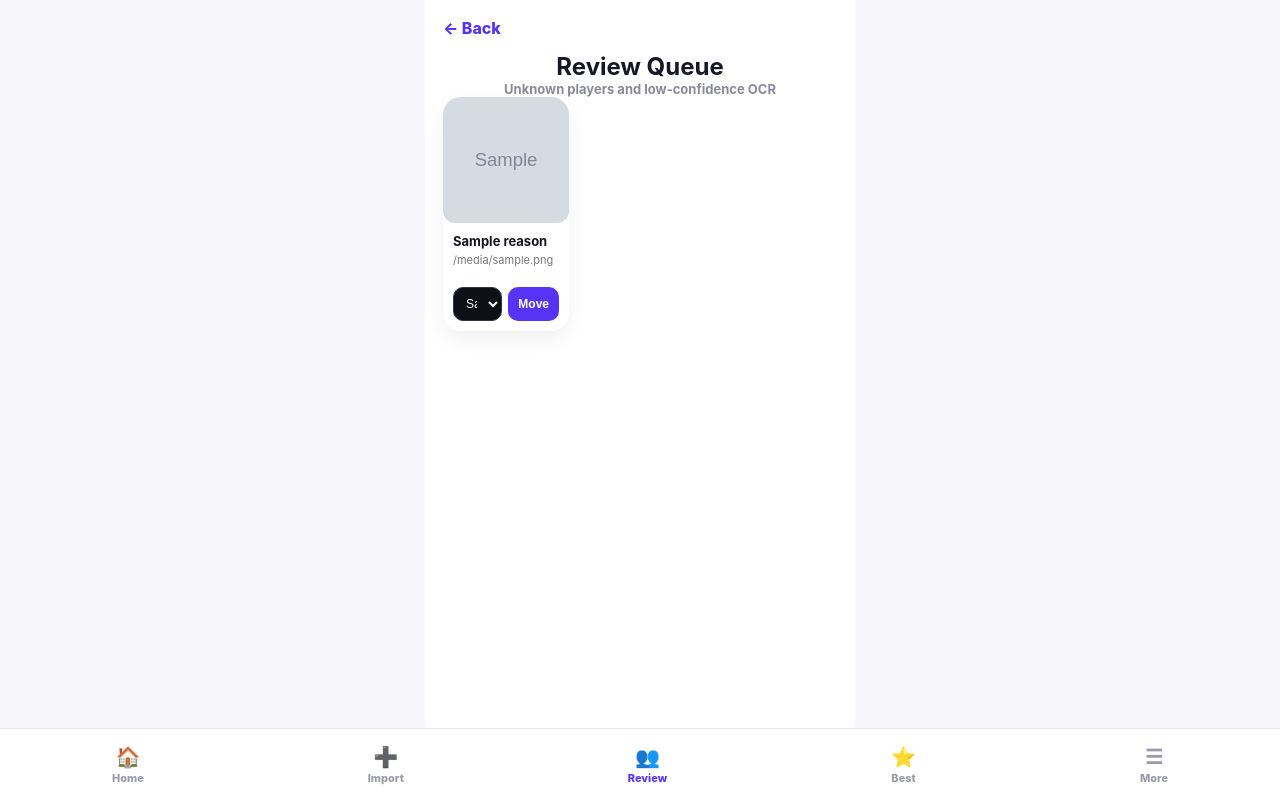
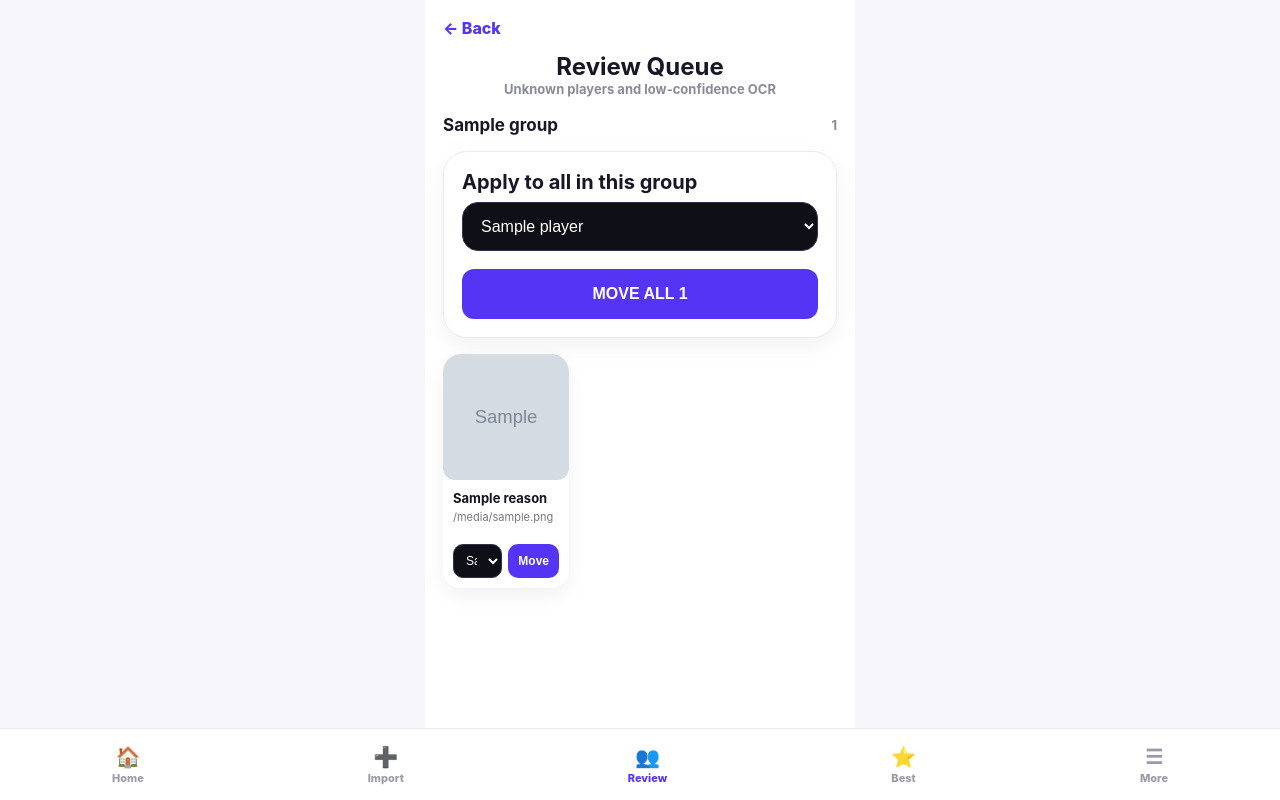
Before and after one commit to jonathanhorton3637/diamondvision-app, a Flask app: template templates/review.html in a window 1280 px wide. Run offline with Flask 3, Linux system fonts and the light colour scheme; the template is opened without the code that fills it: most values are stand-ins (such as "Sample title", 1, 10 or a date in 2020); grey boxes marked "Sample" are stand-in pictures.

Commit message:
Add Review Assistant group move

```diff
--- a/app.py
+++ b/app.py
@@ -605,7 +605,8 @@ def review_queue(tournament):
                         items.append({
                             "folder": folder,
                             "file": file,
-                            "reason": f"Low OCR confidence: {conf:.2f}"
+                            "reason": f"Low OCR confidence: {conf:.2f}",
+                            "ocr_number": row.get("OCR Number", "")
                         })
 
     players = []
@@ -618,10 +619,28 @@ def review_queue(tournament):
             if os.path.isdir(full):
                 players.append(item)
 
+    groups = {}
+
+    for item in items:
+        reason = item.get("reason", "Review")
+        ocr_number = item.get("ocr_number", "")
+
+        if ocr_number:
+            key = f"Likely #{ocr_number}"
+        elif "Low OCR confidence" in reason:
+            key = "Low-confidence OCR"
+        elif "Unknown" in reason:
+            key = "Unknown player"
+        else:
+            key = reason
+
+        groups.setdefault(key, []).append(item)
+
     return render_template(
         "review.html",
         tournament=tournament,
         items=items,
+        groups=groups,
         players=players
     )
 
@@ -663,6 +682,55 @@ def review_move(tournament, folder, filename):
         dest = os.path.join(target_folder, f"{name}_{stamp}{ext}")
 
     shutil.move(source, dest)
+
+    return redirect(url_for("review_queue", tournament=tournament))
+
+
+
+
+@app.route("/review-group-move/<tournament>", methods=["POST"])
+def review_group_move(tournament):
+    target_player = request.form.get("target_player", "").strip()
+    files = request.form.getlist("files")
+
+    if not target_player or not files:
+        return redirect(url_for("review_queue", tournament=tournament))
+
+    if "/Players/" in target_player:
+        target_folder = os.path.join(
+            TOURNAMENT_DIR,
+            tournament,
+            "Teams",
+            *target_player.split("/")
+        )
+    else:
+        target_folder = os.path.join(
+            TOURNAMENT_DIR,
+            tournament,
+            "Players",
+            safe_name(target_player)
+        )
+
+    os.makedirs(target_folder, exist_ok=True)
+
+    for item in files:
+        if "||" not in item:
+            continue
+
+        folder, filename = item.split("||", 1)
+        source = os.path.join(TOURNAMENT_DIR, tournament, folder, filename)
+
+        if not os.path.exists(source):
+            continue
+
+        dest = os.path.join(target_folder, filename)
+
+        if os.path.exists(dest):
+            name, ext = os.path.splitext(filename)
+            stamp = datetime.now().strftime("%H%M%S%f")
+            dest = os.path.join(target_folder, f"{name}_{stamp}{ext}")
+
+        shutil.move(source, dest)
 
     return redirect(url_for("review_queue", tournament=tournament))
 
--- a/templates/review.html
+++ b/templates/review.html
@@ -32,8 +32,30 @@
         </div>
     {% endif %}
 
+    {% for group_name, group_items in groups.items() %}
+    <div class="section-row">
+        <h2>{{ group_name }}</h2>
+        <span>{{ group_items|length }}</span>
+    </div>
+
+    <form class="admin-card" method="POST" action="/review-group-move/{{ tournament }}">
+        {% for item in group_items %}
+        <input type="hidden" name="files" value="{{ item.folder }}||{{ item.file }}">
+        {% endfor %}
+
+        <strong>Apply to all in this group</strong>
+
+        <select name="target_player">
+            {% for player in players %}
+            <option value="{{ player }}">{{ player }}</option>
+            {% endfor %}
+        </select>
+
+        <button type="submit">MOVE ALL {{ group_items|length }}</button>
+    </form>
+
     <div class="photo-grid">
-        {% for item in items %}
+        {% for item in group_items %}
         <div class="review-tile">
             <img src="/image/{{ tournament }}/{{ item.folder }}/{{ item.file }}">
 
@@ -54,6 +76,7 @@
         </div>
         {% endfor %}
     </div>
+    {% endfor %}
 
 </div>
 
```
